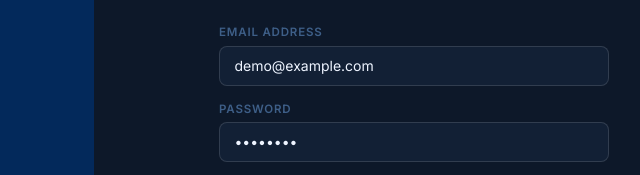
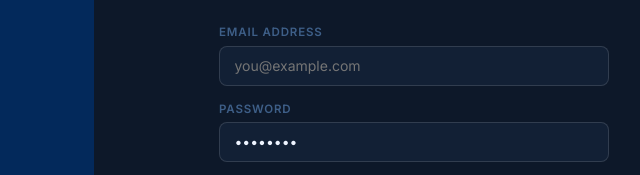
Before and after one commit to AdamT2202/orlando-magic-planner, a plain HTML site: page app.html in a window 1280 px wide. Shown: the part 326-501 px from the top of the page, 546-1186 px from the left. Drawn offline with Linux system fonts and the light colour scheme; a script that the page names is missing; a web font is replaced by a local one.

Commit message:
Example email on app page

```diff
--- a/app.html
+++ b/app.html
@@ -35,7 +35,7 @@
       </div>
       <div id="loginForm">
         <label>Email address</label>
-        <input type="email" id="loginEmail" placeholder="you@example.com" value="demo@example.com">
+        <input type="email" id="loginEmail" placeholder="you@example.com">
         <label>Password</label>
         <input type="password" id="loginPass" placeholder="••••••••" value="password">
         <button class="btn btn-accent" onclick="doLogin()">Sign in →</button>
```
